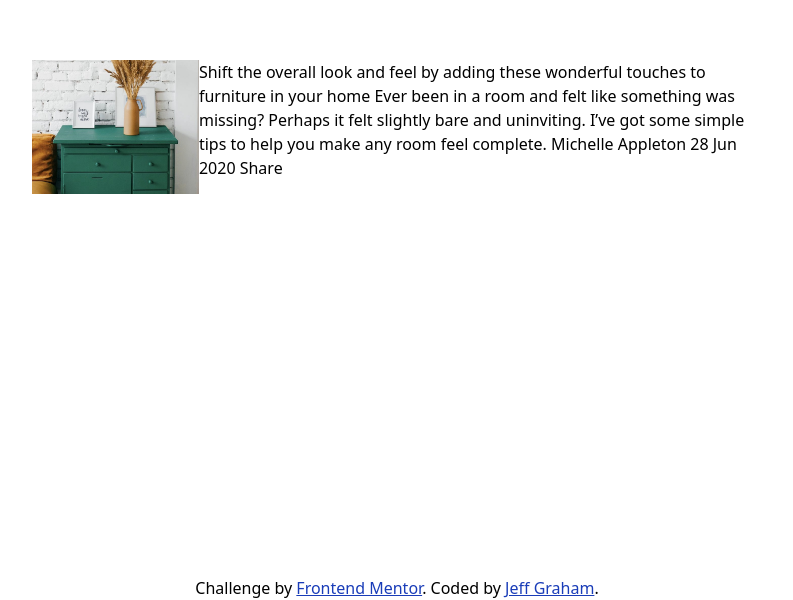
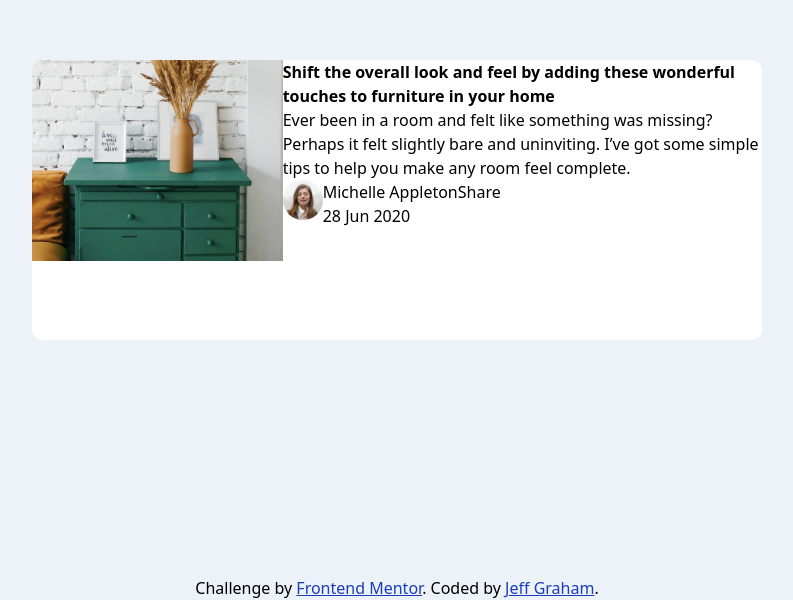
Before and after one commit to jeffgrahamcodes/article-preview-component, a website: page src/index.html in a window 1280 px wide. Shown: the part 200-800 px from the top of the page, without its empty margins (243-1036 px from the left). Drawn offline with Linux system fonts and the light colour scheme.

Commit message:
style card

```diff
--- a/src/index.html
+++ b/src/index.html
@@ -18,19 +18,38 @@
 
     <title>Frontend Mentor | Article preview component</title>
   </head>
-  <body class="h-lvh flex justify-center items-center">
-    <main>
+  <body
+    class="h-lvh flex justify-center items-center bg-(--gray-200)"
+  >
+    <main class="bg-white rounded-[10px] overflow-hidden">
       <article class="flex w-[730px] h-[280px]">
         <figure>
           <img src="./images/drawers.jpg" alt="" />
         </figure>
         <section>
-          Shift the overall look and feel by adding these wonderful
-          touches to furniture in your home Ever been in a room and
-          felt like something was missing? Perhaps it felt slightly
-          bare and uninviting. I’ve got some simple tips to help you
-          make any room feel complete. Michelle Appleton 28 Jun 2020
-          Share
+          <h1 class="font-bold">
+            Shift the overall look and feel by adding these wonderful
+            touches to furniture in your home
+          </h1>
+          <h2>
+            Ever been in a room and felt like something was missing?
+            Perhaps it felt slightly bare and uninviting. I’ve got
+            some simple tips to help you make any room feel complete.
+          </h2>
+          <section class="flex">
+            <figure>
+              <img
+                class="w-[40px] h-[40px] rounded-full"
+                src="./images/avatar-michelle.jpg"
+                alt=""
+              />
+            </figure>
+            <section>
+              <h3>Michelle Appleton</h3>
+              <h4>28 Jun 2020</h4>
+            </section>
+            <span>Share</span>
+          </section>
         </section>
       </article>
       <footer class="absolute inset-x-0 bottom-0">
--- a/src/input.css
+++ b/src/input.css
@@ -1 +1,9 @@
 @import 'tailwindcss';
+
+@theme {
+  --gray-900: #48556a;
+  --gray-500: #6e8098;
+  --gray-400: #9daec2;
+  --gray-200: #ecf2f8;
+  --spacing: 16px;
+}
```
Also changed, not shown: src/output.css.
